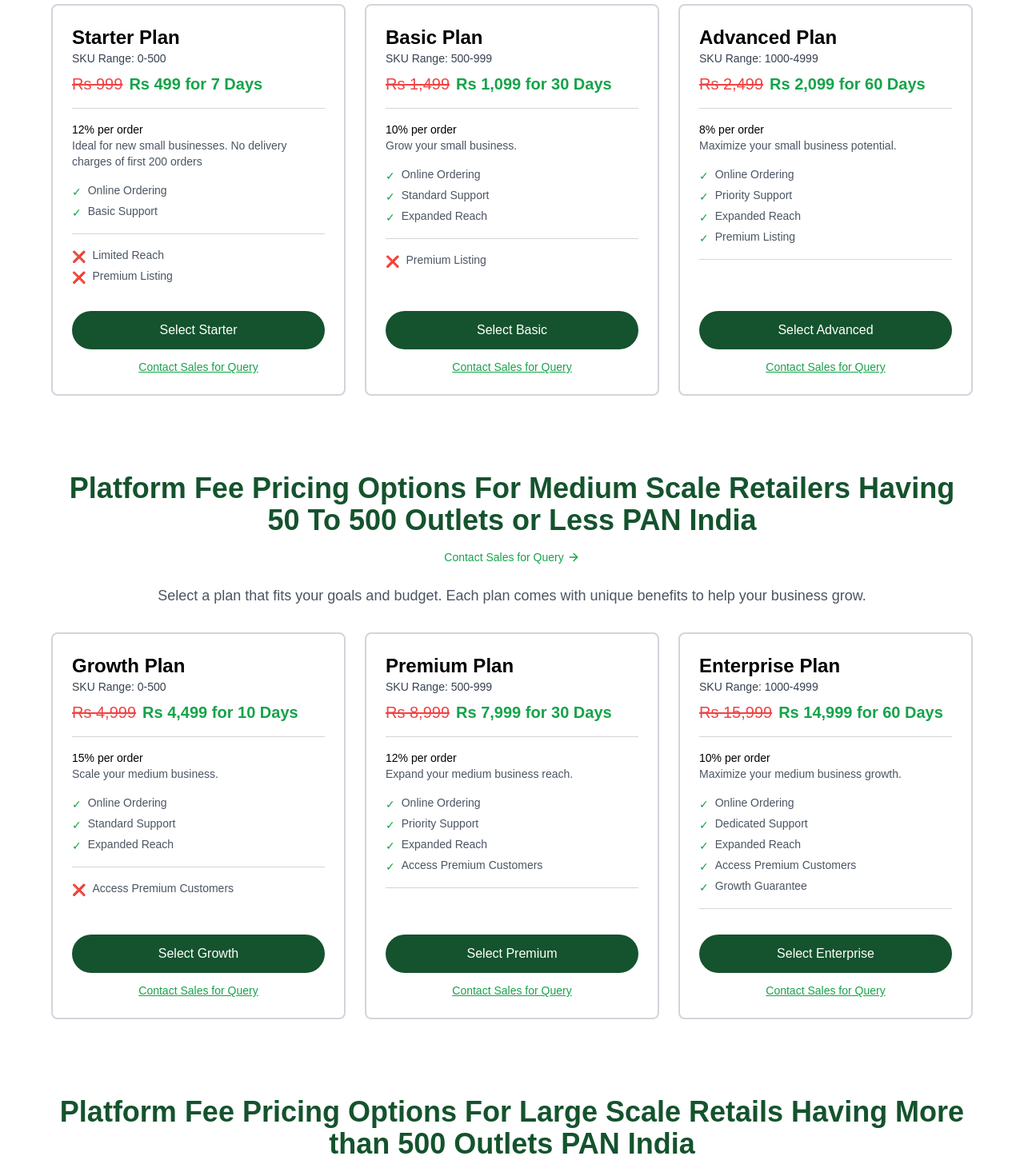
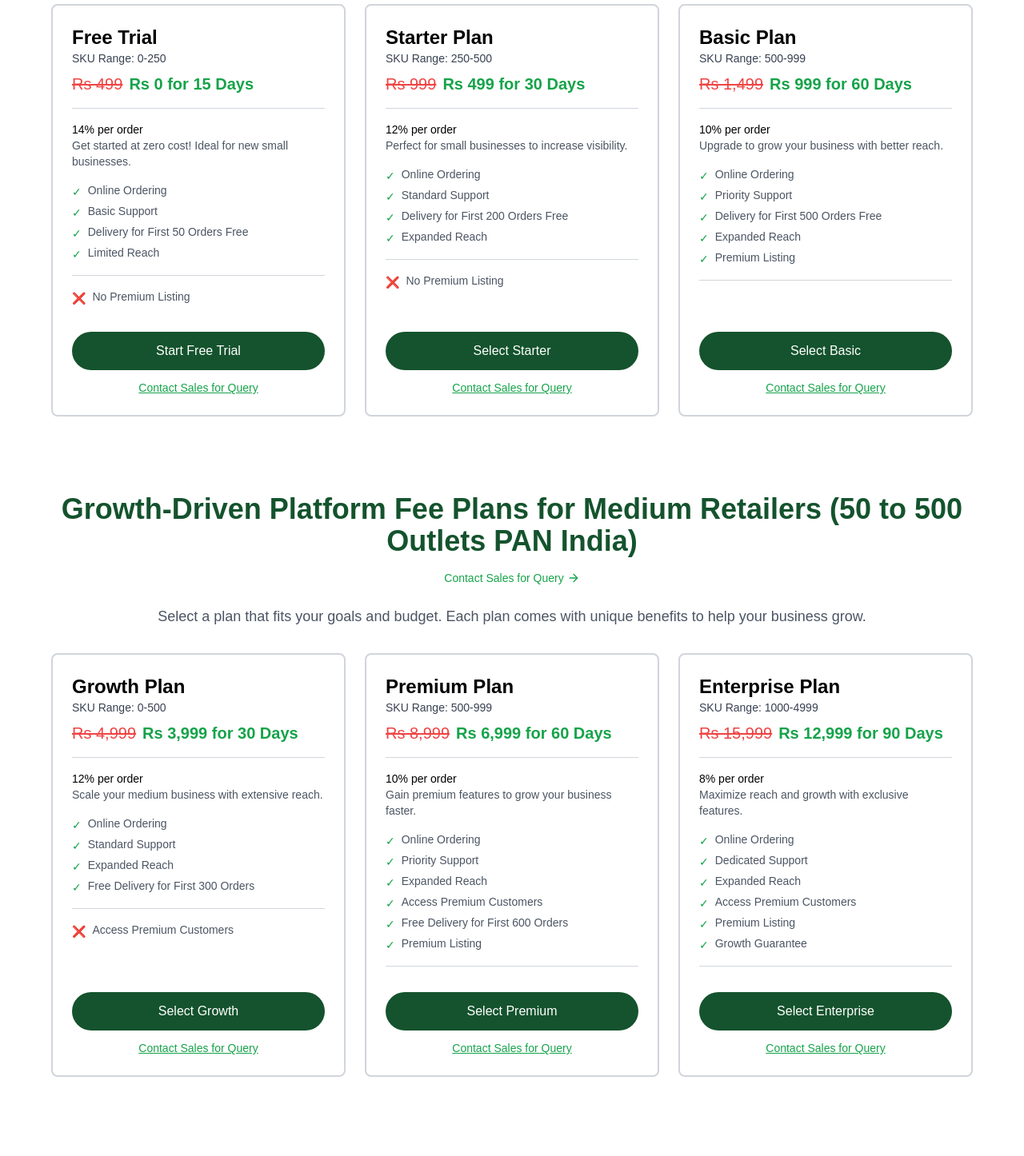
Before and after one commit to hritvikgupta/quickcommerce, a Next.js app: page /pricing in a window 1280 px wide. Shown: the part 980-2426 px from the top of the page at 80% size. Built offline with nearby package versions, Linux system fonts and the light colour scheme.

Commit message:
update-marketplace

```diff
--- a/src/app/business/page.js
+++ b/src/app/business/page.js
@@ -1047,56 +1047,60 @@ const PricingSection = ({ pricingRef, scrollToSignup }) => {
     setSelectedPlan(plan);
   };
 
-  const plans = [
+  const plans =  [
+    {
+      title: "Free Trial",
+      originalPrice: "Rs 499",
+      price: "Rs 0 for 15 Days",
+      commission: "14% per order",
+      description: "Get started at zero cost! Ideal for new small businesses.",
+      features: [
+        { name: "Online Ordering", included: true },
+        { name: "Basic Support", included: true },
+        { name: "Delivery for First 50 Orders Free", included: true },
+        { name: "Limited Reach", included: true },
+        { name: "No Premium Listing", included: false },
+      ],
+      buttonText: "Start Free Trial",
+      plan: 'trial',
+      skuRange: '0-250', // SKU range for small retailers
+    },
     {
       title: "Starter Plan",
       originalPrice: "Rs 999",
-      price: "Rs 499 for 7 Days",
+      price: "Rs 499 for 30 Days",
       commission: "12% per order",
-      description: "Ideal for new small businesses.",
+      description: "Perfect for small businesses to increase visibility.",
       features: [
         { name: "Online Ordering", included: true },
-        { name: "Basic Support", included: true },
-        { name: "Limited Reach", included: false },
-        { name: "Premium Listing", included: false },
+        { name: "Standard Support", included: true },
+        { name: "Delivery for First 200 Orders Free", included: true },
+        { name: "Expanded Reach", included: true },
+        { name: "No Premium Listing", included: false },
       ],
       buttonText: "Select Starter",
       plan: 'starter',
-      skuRange: '0-500',
+      skuRange: '250-500',
     },
     {
       title: "Basic Plan",
       originalPrice: "Rs 1,499",
-      price: "Rs 1,099 for 30 Days",
+      price: "Rs 999 for 60 Days",
       commission: "10% per order",
-      description: "Grow your small business.",
+      description: "Upgrade to grow your business with better reach.",
       features: [
         { name: "Online Ordering", included: true },
-        { name: "Standard Support", included: true },
+        { name: "Priority Support", included: true },
+        { name: "Delivery for First 500 Orders Free", included: true },
         { name: "Expanded Reach", included: true },
-        { name: "Premium Listing", included: false },
+        { name: "Premium Listing", included: true },
       ],
       buttonText: "Select Basic",
       plan: 'basic',
       skuRange: '500-999',
     },
-    {
-      title: "Advanced Plan",
-      originalPrice: "Rs 2,499",
-      price: "Rs 2,099 for 60 Days",
-      commission: "8% per order",
-      description: "Maximize your small business potential.",
-      features: [
-        { name: "Online Ordering", included: true },
-        { name: "Priority Support", included: true },
-        { name: "Expanded Reach", included: true },
-        { name: "Premium Listing", included: true },
-      ],
-      buttonText: "Select Advanced",
-      plan: 'advanced',
-      skuRange: '1000-4999',
-    },
   ];
+
 
   return (
     <section ref={pricingRef} className="py-12 px-4 md:px-6 bg-white lg:px-8">
@@ -1112,8 +1116,8 @@ const PricingSection = ({ pricingRef, scrollToSignup }) => {
         </div>
 
         <h2 className="text-4xl font-bold mb-6 text-center text-green-900">
-          Platform Fee Starting Price Of just Rs 499 Rs For Small Retailers Of 50 Outlets or Less PAN India
-        </h2>
+        Platform fee starts at Rs 0 for first-time retail partners, then Rs 499 for small retailers with up to 50 outlets PAN India.
+                </h2>
 
         <p className="text-lg text-gray-600 mb-8 text-center">
           Select a plan that fits your goals and budget. Each plan comes with unique benefits to help your business grow.
--- a/src/app/pricing/page.js
+++ b/src/app/pricing/page.js
@@ -580,68 +580,74 @@ const styles = `
 // Plans for Small Scale Retailers
 const smallScalePlans = [
   {
-    title: "Starter Plan",
-    originalPrice: "Rs 999",
-    price: "Rs 499 for 7 Days",
-    commission: "12% per order",
-    description: "Ideal for new small businesses. No delivery charges of first 200 orders",
+    title: "Free Trial",
+    originalPrice: "Rs 499",
+    price: "Rs 0 for 15 Days",
+    commission: "14% per order",
+    description: "Get started at zero cost! Ideal for new small businesses.",
     features: [
       { name: "Online Ordering", included: true },
       { name: "Basic Support", included: true },
-      { name: "Limited Reach", included: false },
-      { name: "Premium Listing", included: false },
+      { name: "Delivery for First 50 Orders Free", included: true },
+      { name: "Limited Reach", included: true },
+      { name: "No Premium Listing", included: false },
+    ],
+    buttonText: "Start Free Trial",
+    plan: 'trial',
+    skuRange: '0-250', // SKU range for small retailers
+  },
+  {
+    title: "Starter Plan",
+    originalPrice: "Rs 999",
+    price: "Rs 499 for 30 Days",
+    commission: "12% per order",
+    description: "Perfect for small businesses to increase visibility.",
+    features: [
+      { name: "Online Ordering", included: true },
+      { name: "Standard Support", included: true },
+      { name: "Delivery for First 200 Orders Free", included: true },
+      { name: "Expanded Reach", included: true },
+      { name: "No Premium Listing", included: false },
     ],
     buttonText: "Select Starter",
     plan: 'starter',
-    skuRange: '0-500', // SKU range for small retailers
+    skuRange: '250-500',
   },
   {
     title: "Basic Plan",
     originalPrice: "Rs 1,499",
-    price: "Rs 1,099 for 30 Days",
+    price: "Rs 999 for 60 Days",
     commission: "10% per order",
-    description: "Grow your small business.",
+    description: "Upgrade to grow your business with better reach.",
     features: [
       { name: "Online Ordering", included: true },
-      { name: "Standard Support", included: true },
+      { name: "Priority Support", included: true },
+      { name: "Delivery for First 500 Orders Free", included: true },
       { name: "Expanded Reach", included: true },
-      { name: "Premium Listing", included: false },
+      { name: "Premium Listing", included: true },
     ],
     buttonText: "Select Basic",
     plan: 'basic',
     skuRange: '500-999',
   },
-  {
-    title: "Advanced Plan",
-    originalPrice: "Rs 2,499",
-    price: "Rs 2,099 for 60 Days",
-    commission: "8% per order",
-    description: "Maximize your small business potential.",
-    features: [
-      { name: "Online Ordering", included: true },
-      { name: "Priority Support", included: true },
-      { name: "Expanded Reach", included: true },
-      { name: "Premium Listing", included: true },
-    ],
-    buttonText: "Select Advanced",
-    plan: 'advanced',
-    skuRange: '1000-4999',
-  },
 ];
 
+
+// Plans for Medium Scale Retailers
 // Plans for Medium Scale Retailers
 const mediumScalePlans = [
   {
     title: "Growth Plan",
     originalPrice: "Rs 4,999",
-    price: "Rs 4,499 for 10 Days",
-    commission: "15% per order",
-    description: "Scale your medium business.",
+    price: "Rs 3,999 for 30 Days",
+    commission: "12% per order",
+    description: "Scale your medium business with extensive reach.",
     features: [
       { name: "Online Ordering", included: true },
       { name: "Standard Support", included: true },
       { name: "Expanded Reach", included: true },
       { name: "Access Premium Customers", included: false },
+      { name: "Free Delivery for First 300 Orders", included: true },
     ],
     buttonText: "Select Growth",
     plan: 'growth',
@@ -650,14 +656,16 @@ const mediumScalePlans = [
   {
     title: "Premium Plan",
     originalPrice: "Rs 8,999",
-    price: "Rs 7,999 for 30 Days",
-    commission: "12% per order",
-    description: "Expand your medium business reach.",
+    price: "Rs 6,999 for 60 Days",
+    commission: "10% per order",
+    description: "Gain premium features to grow your business faster.",
     features: [
       { name: "Online Ordering", included: true },
       { name: "Priority Support", included: true },
       { name: "Expanded Reach", included: true },
       { name: "Access Premium Customers", included: true },
+      { name: "Free Delivery for First 600 Orders", included: true },
+      { name: "Premium Listing", included: true },
     ],
     buttonText: "Select Premium",
     plan: 'premium',
@@ -666,14 +674,15 @@ const mediumScalePlans = [
   {
     title: "Enterprise Plan",
     originalPrice: "Rs 15,999",
-    price: "Rs 14,999 for 60 Days",
-    commission: "10% per order",
-    description: "Maximize your medium business growth.",
+    price: "Rs 12,999 for 90 Days",
+    commission: "8% per order",
+    description: "Maximize reach and growth with exclusive features.",
     features: [
       { name: "Online Ordering", included: true },
       { name: "Dedicated Support", included: true },
       { name: "Expanded Reach", included: true },
       { name: "Access Premium Customers", included: true },
+      { name: "Premium Listing", included: true },
       { name: "Growth Guarantee", included: true },
     ],
     buttonText: "Select Enterprise",
@@ -687,53 +696,57 @@ const largeScalePlans = [
   {
     title: "Pro Plan",
     originalPrice: "Rs 25,999",
-    price: "Rs 23,999 for 10 Days",
-    commission: "20% per order",
-    description: "Ideal for large retailers seeking expansion.",
+    price: "Rs 19,999 for 60 Days",
+    commission: "10% per order",
+    description: "High-growth plan for large retailers.",
     features: [
       { name: "Online Ordering", included: true },
       { name: "Priority Support", included: true },
-      { name: "Expanded Reach", included: true },
+      { name: "Maximum Reach", included: true },
       { name: "Access Premium Customers", included: true },
+      { name: "Free Delivery for First 1000 Orders", included: true },
     ],
     buttonText: "Select Pro",
     plan: 'pro',
-    skuRange: '500-999', // SKU range for large retailers
+    skuRange: '0-500',
   },
   {
     title: "Elite Plan",
     originalPrice: "Rs 45,999",
-    price: "Rs 42,999 for 60 Days",
-    commission: "15% per order",
-    description: "For large retailers wanting maximum visibility.",
+    price: "Rs 39,999 for 120 Days",
+    commission: "8% per order",
+    description: "Premium visibility for maximum expansion.",
     features: [
       { name: "Online Ordering", included: true },
       { name: "Dedicated Support", included: true },
       { name: "Maximum Reach", included: true },
       { name: "Access Premium Customers", included: true },
       { name: "Premium Listing", included: true },
+      { name: "Free Delivery for First 2000 Orders", included: true },
+      { name: "Growth Guarantee", included: true },
     ],
     buttonText: "Select Elite",
     plan: 'elite',
-    skuRange: '1000-4999',
+    skuRange: '500-999',
   },
   {
     title: "Ultimate Plan",
     originalPrice: "Rs 75,999",
     price: "Rs 69,999 for 180 Days",
-    commission: "12% per order",
-    description: "The best plan for large retailers.",
+    commission: "5% per order",
+    description: "The most comprehensive plan for large retailers.",
     features: [
       { name: "Online Ordering", included: true },
-      { name: "Dedicated Support", included: true },
-      { name: "Maximum Reach", included: true },
+      { name: "Dedicated VIP Support", included: true },
+      { name: "Maximum Reach with Targeted Campaigns", included: true },
       { name: "Access Premium Customers", included: true },
-      { name: "Premium Listing", included: true },
-      { name: "Growth Guarantee", included: true },
+      { name: "Premium Listing & Custom Branding", included: true },
+      { name: "Free Delivery for First 3000 Orders", included: true },
+      { name: "Growth Guarantee with ROI Assurance", included: true },
     ],
     buttonText: "Select Ultimate",
     plan: 'ultimate',
-    skuRange: '5000+',
+    skuRange: '1000+',
   },
 ];
 
@@ -1083,20 +1096,21 @@ export default function BusinessPage() {
 
         {/* Pricing Sections */}
         <PricingSection
-          title="Platform Fee Pricing Options For Small Scale Retailers Having 50 Outlets or Less PAN India"
+  title="Affordable Platform Fee Plans for Small Retailers (Up to 50 Outlets PAN India)"
   plans={smallScalePlans}
   scrollToSignup={scrollToSignup}
 />
 <PricingSection
-          title="Platform Fee Pricing Options For Medium Scale Retailers Having 50 To 500 Outlets or Less PAN India"
+  title="Growth-Driven Platform Fee Plans for Medium Retailers (50 to 500 Outlets PAN India)"
   plans={mediumScalePlans}
   scrollToSignup={scrollToSignup}
 />
 <PricingSection
-          title="Platform Fee Pricing Options For Large Scale Retails Having More than 500 Outlets PAN India"
+  title="Comprehensive Platform Fee Plans for Large Retailers (500+ Outlets PAN India)"
   plans={largeScalePlans}
   scrollToSignup={scrollToSignup}
 />
+
         <AdditionalPricingOptionsSection />
 
         <HowItWorks />
```
Also changed, not shown: src/app/page.js (+105 -30 lines). Lines whose indentation alone changed are shown as unchanged.
